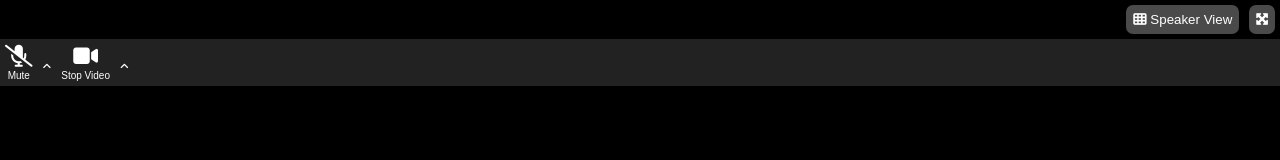
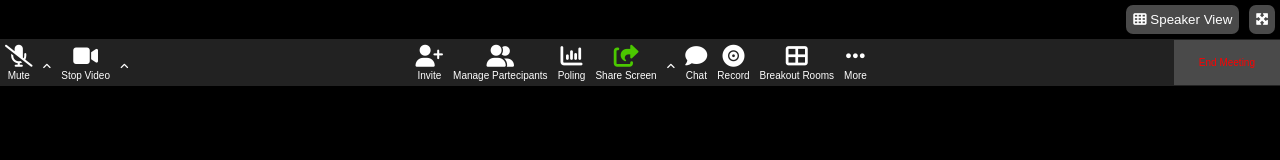
Before and after one commit to trelefede/html-css-zoom, a plain HTML site: page index.html in a window 1280 px wide. Drawn offline with Linux system fonts and the light colour scheme.

Commit message:
add icons add layout footer

```diff
--- a/css/style.css
+++ b/css/style.css
@@ -55,6 +55,7 @@ header button {
 /* footer */
 footer {
     background-color: #222222;
+    justify-content: space-between;
 }
 
 footer button {
@@ -71,3 +72,23 @@ footer p {
 #angle-up {
     font-size: 10px;
 }
+
+#bg-green {
+    color: #4bc800;
+}
+
+.exit-action {
+    width: 131.25px;
+    align-items: center;
+    justify-content: flex-end;
+}
+
+.exit-action button {
+    background-color: #4a4a4a;
+    color: red;
+}
+
+
+.exit-action p {
+    padding: 12px 20px;
+}
--- a/index.html
+++ b/index.html
@@ -24,7 +24,7 @@
     <main></main>
 
     <!-- footer -->
-    <footer>
+    <footer class="flex">
 
         <!-- media actions -->
         <div class="site-actions flex">
@@ -41,12 +41,48 @@
         </div>
 
         <!-- user actions -->
-        <div class="user-actions">
-
+        <div class="user-actions flex">
+            <button class="flex-column">
+                <i class="fa-solid fa-user-plus"></i>
+                <p>Invite</p>
+            </button>
+            <button class="flex-column">
+                <i class="fa-solid fa-user-group"></i>
+                <p>Manage Partecipants</p>
+            </button>
+            <button class="flex-column">
+                <i class="fa-solid fa-chart-column"></i>
+                <p>Poling</p>
+            </button>
+            <button class="flex-column">
+                <i id="bg-green" class="fa-solid fa-share-from-square"></i>
+                <p>Share Screen</p>
+            </button>
+            <button><i id="angle-up" class="fa-solid fa-angle-up"></i></button>
+            <button class="flex-column">
+                <i class="fa-solid fa-comment"></i>
+                <p>Chat</p>
+            </button>
+            <button class="flex-column">
+                <i class="fa-solid fa-record-vinyl"></i>
+                <p>Record</p>
+            </button>
+            <button class="flex-column">
+                <i class="fa-solid fa-table-cells-large"></i>
+                <p>Breakout Rooms</p>
+            </button>
+            <button class="flex-column">
+                <i class="fa-solid fa-ellipsis"></i>
+                <p>More</p>
+            </button>
         </div>
 
+
         <!-- exit action -->
-        <div class="exit-action">
+        <div class="exit-action flex">
+            <button>
+                <p>End Meeting</p>
+            </button>
 
         </div>
     </footer>
```
